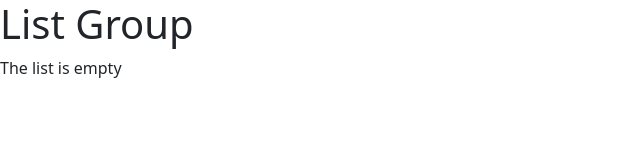
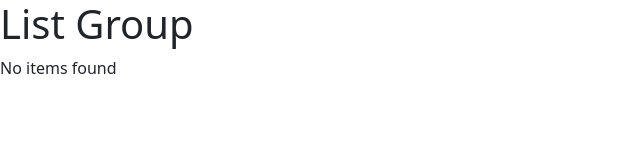
Before and after one commit to darsan012/reactWithTypescript, a React (Vite) app: page / in a window 1280 px wide. Shown: the top 160 px of the page, without its empty margins (0-640 px from the left). Built offline with nearby package versions, Linux system fonts and the light colour scheme.

Commit message:
removed the ternary operator and updated the logic by using the logical and statement

```diff
--- a/src/components/ListGroup.tsx
+++ b/src/components/ListGroup.tsx
@@ -2,14 +2,11 @@ export const ListGroup = () => {
     let cities = ['New York', 'San Francisco', 'Oxford', 'Deutschland']
     cities = []
 
-    const getMessage = (message: string) => {
-        return cities.length === 0 ? <p>{message}</p> : null
-    }
     return (
         <>
             <h1>List Group</h1>
             <ul className="list-group">
-                {getMessage('The list is empty')}
+                {cities.length === 0 && <p>No items found</p>}
                 {cities.map((city, index) => <li key={index} className="list-group-item">{city}</li>)}
             </ul>
         </>
```
